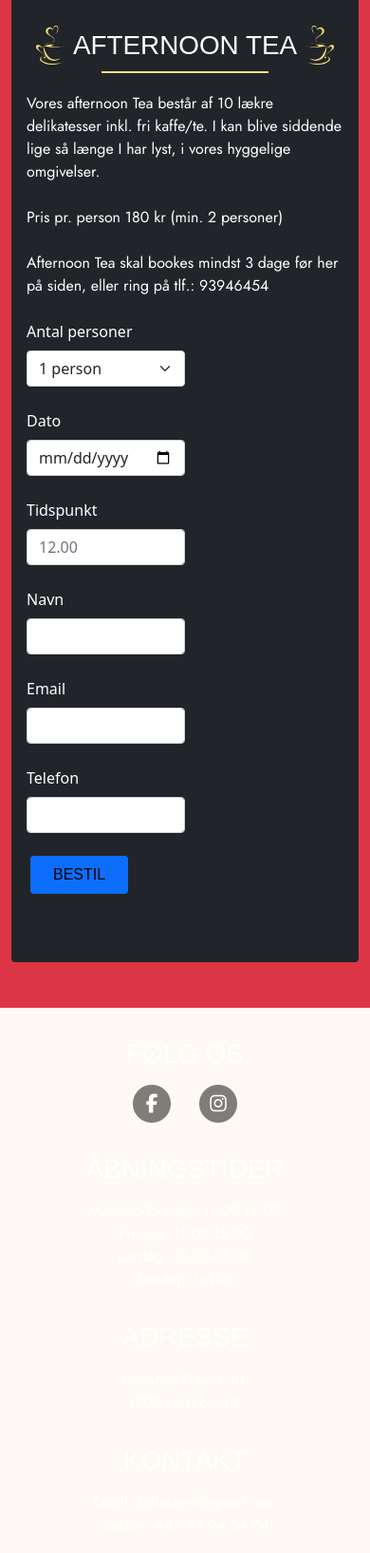
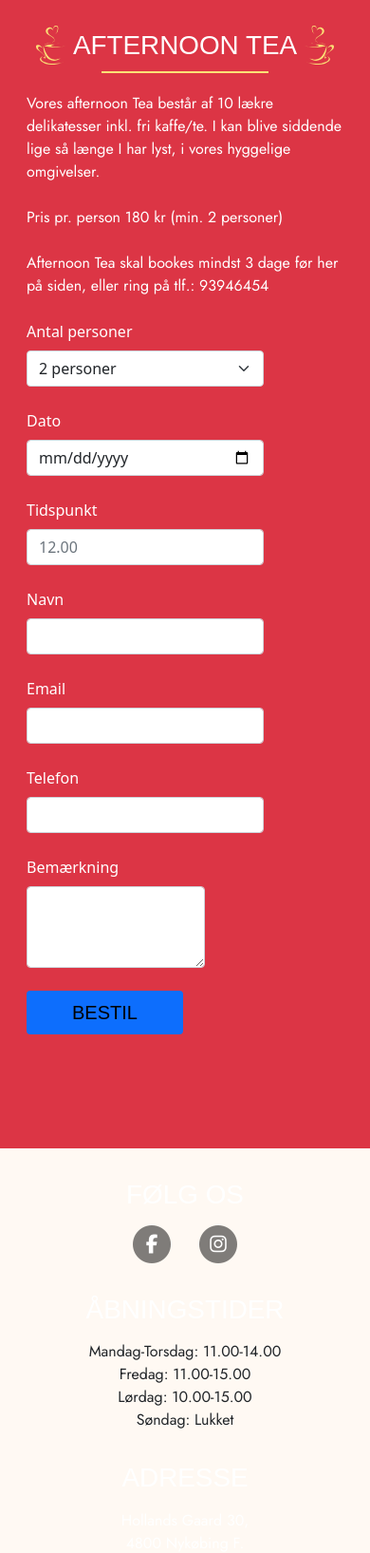
Before and after one commit to d-osbeck/Kaffetaarn, a PHP site: page /bestilling.php in a window 390 px wide. Shown: the part 445-2080 px from the top of the page at 95% size. Run offline with PHP 8.4, Linux system fonts and the light colour scheme; style sheets or scripts are compiled from the project's sources; some libraries are stand-ins or nearby versions; some web fonts are replaced.

Commit message:
Bestilling side er kodet færdigt og stylet, den er responsiv på mobil, tablet og desktop. Har lavet små ændringer i footer og nav såsom padding og tekstfarve.

```diff
--- a/bestilling.php
+++ b/bestilling.php
@@ -26,14 +26,15 @@
 <?php include 'nav.php';?>
 
 <main class="bestilling container-fluid bg-danger py-5">
-    <div class="bestilling__card bg-dark py-5 px-3 container rounded-2 text-white p-lg-5 h-100">
+    <div class="bestilling__card bg-dark-gray opacity-90 py-5 px-3 container rounded-2 text-white p-lg-5 h-100">
         <section class="bestilling__content">
 
             <div class="bestilling__img">
                 <img src="img/kager.png" alt="">
             </div>
 
-            <header class="d-flex justify-content-center mt-4 mb-4">
+            <div class="bestilling__header__wrapper d-md-flex justify-content-center flex-column p-md-3 mx-lg-3 mx-xxl-0 p-xxl-5">
+            <header class="bestilling__header d-flex justify-content-center mt-4 mb-4">
                 <img class="header__icon align-self-center" src="img/kaffekop-ikon-left.svg" alt="kaffekop ikon">
                 <h1 class="headline text-white px-2 my-2">AFTERNOON TEA</h1>
                 <img class="header__icon align-self-center" src="img/kaffekop-ikon-right.svg" alt="kaffekop ikon">
@@ -43,46 +44,61 @@
                 Pris pr. person 180 kr (min. 2 personer) <br><br>
                 Afternoon Tea skal bookes mindst 3 dage før her på siden, eller ring på tlf.: 93946454
             </p>
-
+            </div>
             <form class="bestilling__formular my-4">
 
-                <div class="bestilling__form__item mb-4">
+                <div class="bestilling__row">
+                    <div class="bestilling__form__item mb-4 mb-md-3 px-md-2 mx-lg-3 mx-xxl-0 px-xxl-5">
                     <label for="personer" class="form-label">Antal personer</label>
                     <select class="form-select mb-4">
-                    <option selected value="1">1 person</option>
-                    <option value="2">2 person</option>
-                    <option value="3">3 person</option>
-                    <option value="4">4 person</option>
-                    <option value="5">5 person</option>
+                        <option selected value="2">2 personer</option>
+                        <option value="3">3 personer</option>
+                        <option value="4">4 personer</option>
+                        <option value="5">5 personer</option>
+                        <option value="6">6 personer</option>
                     </select>
                     </div>
 
-                <div class="bestilling__form__item mb-4">
+                    <div class="bestilling__form__item mb-4 mb-md-3 px-md-2 mx-lg-3 mx-xxl-0 px-xxl-5">
                     <label for="dato" class="form-label">Dato</label>
                     <input type="date" id="dato" class="form-control picker-input mb-4">
                     </div>
+                </div>
 
-                <div class="bestilling__form__item mb-4">
+                <div class="bestilling__row">
+                    <div class="bestilling__form__item mb-4 mb-md-3 px-md-2 mx-lg-3 mx-xxl-0 px-xxl-5">
                     <label for="tid" class="form-label">Tidspunkt</label>
                     <input type="text" id="tid" class="form-control timepicker-input mb-4" placeholder="12.00">
                     </div>
 
-                <div class="bestilling__form__item mb-4">
+
+                    <div class="bestilling__form__item mb-4 mb-md-3 px-md-2 mx-lg-3 mx-xxl-0 px-xxl-5">
                     <label for="navn" class="form-label">Navn</label>
                     <input type="text" id="navn" class="form-control mb-4">
                     </div>
 
-                <div class="bestilling__form__item mb-4">
+                </div>
+
+                <div class="bestilling__row">
+                    <div class="bestilling__form__item mb-4 mb-md-3 px-md-2 mx-lg-3 mx-xxl-0 px-xxl-5">
                     <label for="email" class="form-label">Email</label>
                     <input type="email" id="email" class="form-control mb-4">
                     </div>
 
-                <div class="bestilling__form__item mb-4">
+                    <div class="bestilling__form__item mb-4 mb-md-3 px-md-2 mx-lg-3 mx-xxl-0 px-xxl-5">
                     <label for="telefon" class="form-label">Telefon</label>
                     <input type="tel" id="telefon" class="form-control">
                     </div>
+                </div>
 
-                <a href=""><button class="bg-primary text-black font-weight-500 rounded py-2 px-4 mx-1 border-0 py-xl-3 px-xl-5 mx-xl-3">BESTIL</button></a>
+                <div class="bestilling__row">
+                    <div class="bestilling__form__item mb-4 mb-md-3 px-md-2 mx-lg-3 mx-xxl-0 px-xxl-5">
+                        <label for="bemærkning" class="form-label">Bemærkning</label>
+                        <textarea id="bemærkning" rows="3" class="form-control w-75"></textarea>
+                    </div>
+                </div>
+
+                <a href=""><button class="bg-primary text-black font-weight-500 fs-5 rounded py-2 px-5 border-0 py-xl-3 mx-md-5">BESTIL</button></a>
             </form>
         </section>
     </div>
--- a/css/bestilling.scss
+++ b/css/bestilling.scss
@@ -1,13 +1,51 @@
-.bestilling__content{
-}
-
 .bestilling__form__item{
-  max-width: 50%;
+  max-width: 250px;
 }
 
 @media only screen and (min-width: 768px){
+  .bestilling__content{
+    display: grid;
+    grid-template-columns: 1fr 1fr;
+    grid-template-rows: auto 1fr;
+  }
+
+  .bestilling__img{
+    grid-column: 1 / 2;
+    grid-row: 1;
+  }
+  .bestilling__content header{
+    grid-column: 2 / 3;
+    grid-row: 1;
+  }
+  .bestilling__content p{
+    grid-column: 2 / 3;
+    grid-row: 1;
+  }
+
+  .bestilling__formular{
+    grid-column: 2/3;
+    grid-row: 2;
+  }
+
+  .bestilling__row{
+    display: flex;
+    flex-direction: row;
+    flex-wrap: wrap;
+    justify-content: space-between;
+    width:100%
+  }
+
   .bestilling__form__item{
-    max-width: 30%;
+    display:flex;
+    flex-direction: column;
+    flex-basis: 100%;
+    flex: 1;
+    max-width: unset;
+  }
+
+  .bestilling__form__item textarea{
+    display: block;
+    width: 100%;
   }
 }
 
--- a/css/styles.scss
+++ b/css/styles.scss
@@ -206,6 +206,11 @@ ul {
 	width:40px;
 }
 
+/* Footer */
+footer .footer__nav a:hover{
+	text-decoration: 2px underline wavy #f8b551;
+}
+
 
 @media only screen and (min-width: 768px){
 
--- a/footer.php
+++ b/footer.php
@@ -8,23 +8,23 @@
         </div>
     </div>
 
-    <div class="footer__åbningstider text-center text-white my-3">
-        <h1 class="fw-normal py-3">ÅBNINGSTIDER</h1>
-        <p>Mandag-Torsdag: 11.00-14.00</p>
-        <p>Fredag: 11.00-15.00</p>
-        <p>Lørdag: 10.00-15.00</p>
-        <p>Søndag: Lukket</p>
+    <div class="footer__åbningstider text-center my-3">
+        <h1 class="fw-normal py-3 text-white">ÅBNINGSTIDER</h1>
+        <p class="text-off-gray">Mandag-Torsdag: 11.00-14.00</p>
+        <p class="text-off-gray">Fredag: 11.00-15.00</p>
+        <p class="text-off-gray">Lørdag: 10.00-15.00</p>
+        <p class="text-off-gray">Søndag: Lukket</p>
     </div>
 
     <div class="footer__adresse text-center text-white my-3">
         <h1 class="fw-normal py-3">ADRESSE</h1>
-        <p>Hollands Gaard 30, <br> 4800 Nykøbing F.</p>
+        <p class="text-off-gray">Hollands Gaard 30, <br> 4800 Nykøbing F.</p>
     </div>
 
     <div class="footer__adresse text-center text-white my-3 col">
         <h1 class="fw-normal py-3">KONTAKT</h1>
-        <p>Email: kaffetaarn@gmail.com</p>
-        <p>Telefon: +45 93 94 64 54</p>
+        <p class="text-off-gray">Email: kaffetaarn@gmail.com</p>
+        <p class="text-off-gray">Telefon: +45 93 94 64 54</p>
     </div>
 
     </div>
@@ -33,9 +33,9 @@
         <nav>
             <ul class="d-flex justify-content-around container p-0">
                 <li><a href="#" class="text-white fs-4">MENU</a></li>
-                <li><a href="#" class="text-white fs-4">BOOK BORD</a></li>
-                <li><a href="#" class="text-white fs-4">OM KAFFETÅR'N</a></li>
-                <li><a href="#" class="text-white fs-4">FIND VEJ</a></li>
+                <li><a href="bestilling.php" class="text-white fs-4">BOOK BORD</a></li>
+                <li><a href="omkaffetaarn.php" class="text-white fs-4">OM KAFFETÅR'N</a></li>
+                <li><a href="findvej.php" class="text-white fs-4">FIND VEJ</a></li>
             </ul>
         </nav>
     </div>
--- a/nav.php
+++ b/nav.php
@@ -3,16 +3,16 @@
 
 <div class="nav container p-0">
     <nav class="container-fluid d-flex justify-content-between">
-        <a href="" class="d-flex align-items-center py-4 px-2 h5 m-0"><img class="nav__logo align-self-center" src="img/logo.svg" alt="logo"></a>
+        <a href="index.php" class="d-flex align-items-center py-4 px-2 px-md-5 h5 m-0"><img class="nav__logo align-self-center" src="img/logo.svg" alt="logo"></a>
 
         <img src="img/menu.svg" class="nav__menu__btn d-xl-none" alt="menu">
 
         <ul class="py-4 m-0 d-xl-flex align-items-center font-weight-500">
             <li class="nav__menu__exit__btn d-flex justify-content-end px-2 d-xl-none"><img src="img/exit.svg" alt="exit-menu"></li>
             <li><a href="#" class="d-block d-xl-flex py-3 mx-5 fs-4 text-end mb-0">MENU</a></li>
-            <li><a href="#" class="d-block d-xl-flex py-3 mx-5 fs-4 text-end mb-0">BOOK BORD</a></li>
-            <li><a href="#" class="d-block d-xl-flex py-3 mx-5 fs-4 text-end mb-0">OM KAFFETÅR'N</a></li>
-            <li><a href="#" class="d-block d-xl-flex py-3 mx-5 fs-4 text-end mb-0">FIND VEJ</a></li>
+            <li><a href="bestilling.php" class="d-block d-xl-flex py-3 mx-5 fs-4 text-end mb-0">BOOK BORD</a></li>
+            <li><a href="omkaffetaarn.php" class="d-block d-xl-flex py-3 mx-5 fs-4 text-end mb-0">OM KAFFETÅR'N</a></li>
+            <li><a href="findvej.php" class="d-block d-xl-flex py-3 mx-5 fs-4 text-end mb-0">FIND VEJ</a></li>
         </ul>
     </nav>
 </div>
```
Lines whose indentation alone changed are shown as unchanged.
